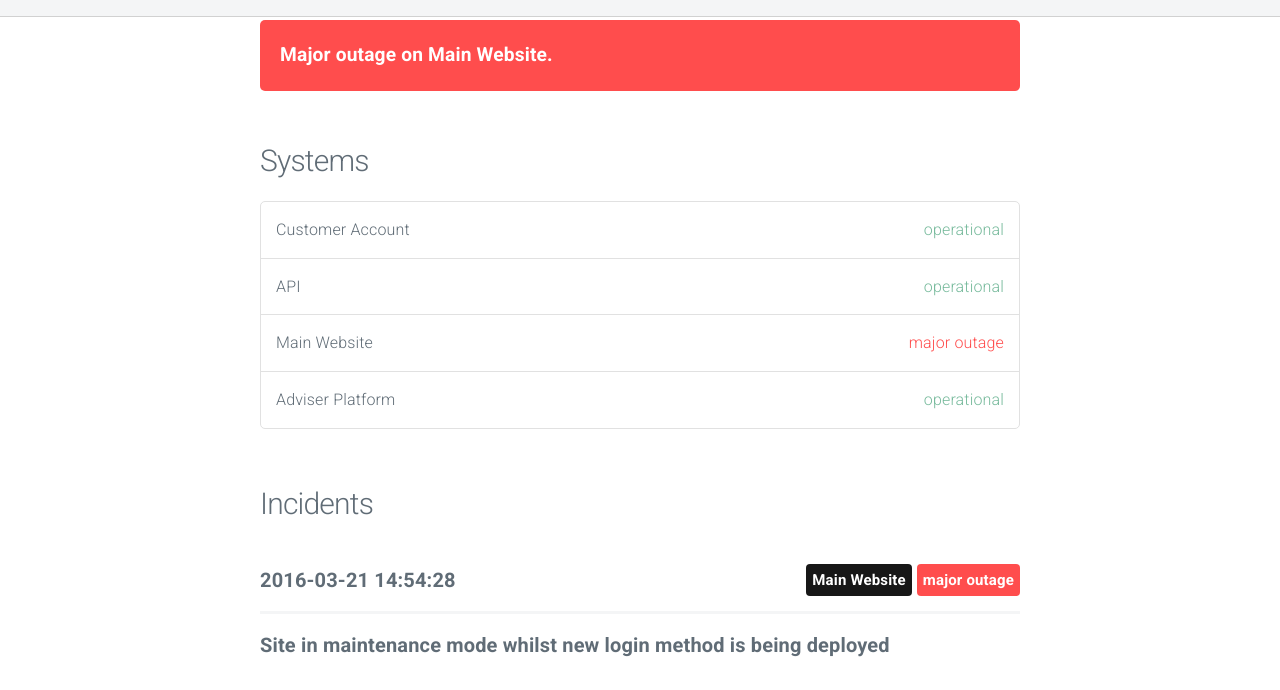
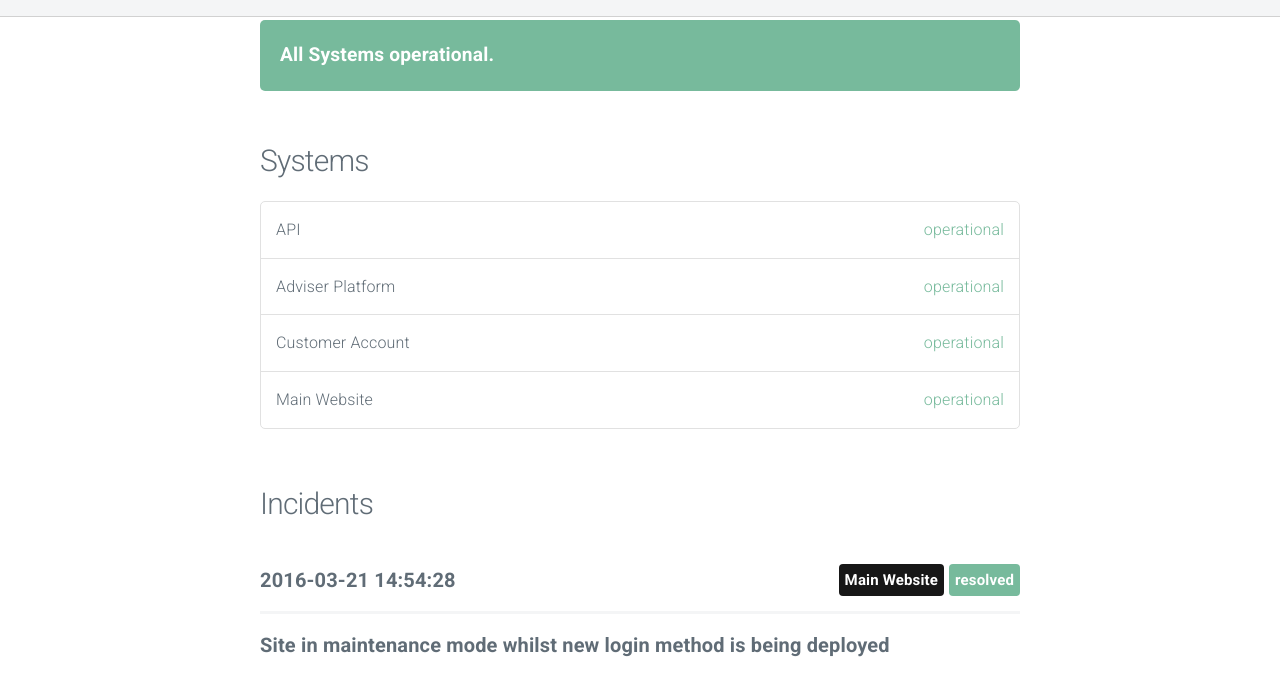
Before and after one commit to smartpension/status, a plain HTML site: page index.html in a window 1280 px wide. Shown: the part 110-800 px from the top of the page. Drawn offline with nearby package versions, Linux system fonts and the light colour scheme.

Commit message:
update index

```diff
--- a/index.html
+++ b/index.html
@@ -31,30 +31,28 @@
 
 			<section class="container" id="main">
 
-
-					<div class="panel major outage">
-						Major outage on Main Website.
+					<div class="panel operational">
+						All Systems operational.
 					</div>
-
 
 
 				<h4>Systems</h4>
 				<ul class="systems">
 
 					<li>
+						API <span class="status operational">operational</span>
+					</li>
+
+					<li>
+						Adviser Platform <span class="status operational">operational</span>
+					</li>
+
+					<li>
 						Customer Account <span class="status operational">operational</span>
 					</li>
 
 					<li>
-						API <span class="status operational">operational</span>
-					</li>
-
-					<li>
-						Main Website <span class="status major outage">major outage</span>
-					</li>
-
-					<li>
-						Adviser Platform <span class="status operational">operational</span>
+						Main Website <span class="status operational">operational</span>
 					</li>
 
 				</ul>
@@ -66,7 +64,7 @@
 						<span class="date">2016-03-21 14:54:28</span>
 
 
-							<span class="label major outage float-right">major outage</span>
+							<span class="label operational float-right">resolved</span>
 
 
 							<span class="label system float-right">Main Website</span>
```
